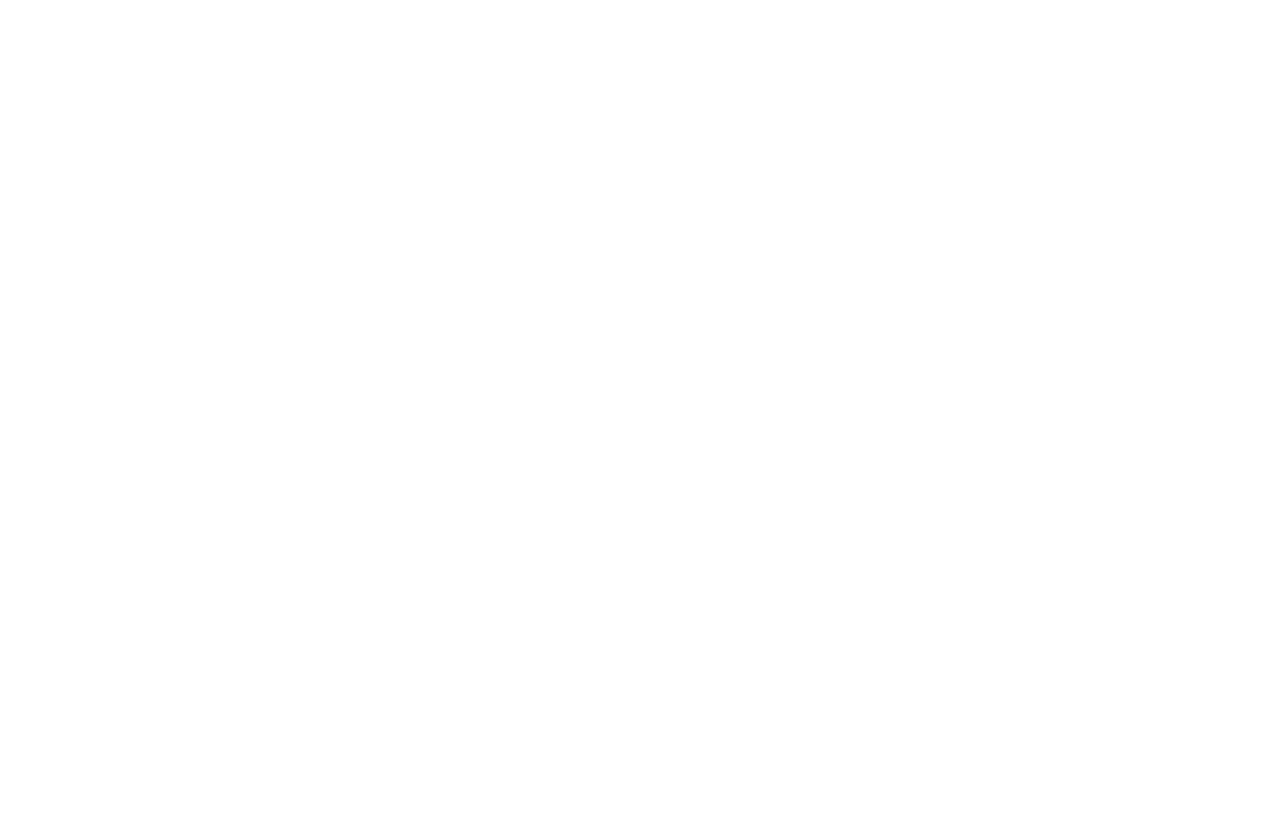
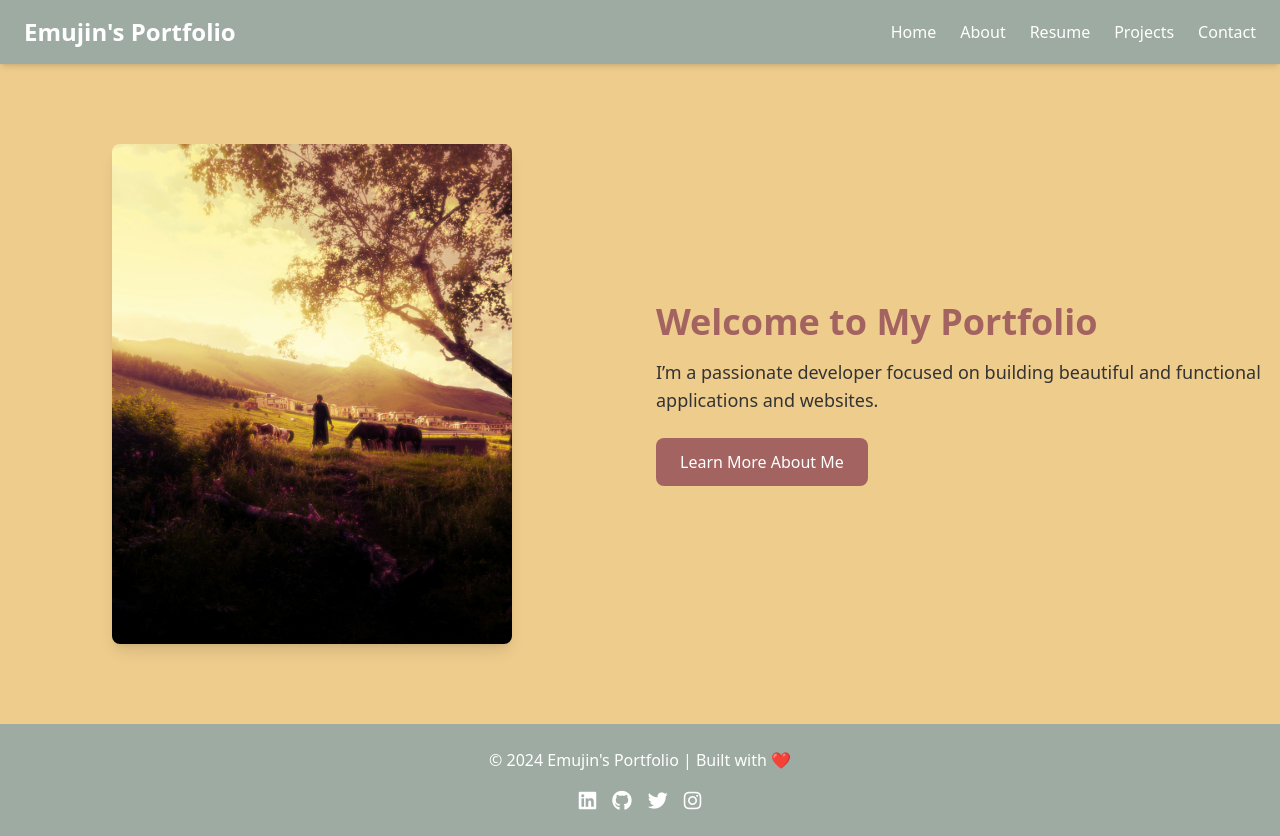
Before and after one commit to emujints/C4Prog-WT-PROJ, a website: page index.html in a window 1280 px wide. Before the commit the page ends 800 px from the top, so only its background shows below. Drawn offline with nearby package versions, Linux system fonts and the light colour scheme.

Commit message:
feat(homepage): complete homepage layout and styling

```diff
--- a/index.html
+++ b/index.html
@@ -2,9 +2,63 @@
 <html lang="en">
 <head>
     <meta charset="UTF-8">
-    <title>Title</title>
+    <meta name="viewport" content="width=device-width, initial-scale=1.0">
+    <title>Emujin Tsengelbayar</title>
+    <script src="https://cdn.tailwindcss.com"></script>
+    <script src="https://kit.fontawesome.com/674d161467.js" crossorigin="anonymous"></script>
 </head>
-<body>
+<body class="bg-[#eecc8c] text-[#333]">
 
+<header class="bg-[#9eaba2] text-white sticky top-0 shadow-md w-full">
+    <div class="max-w-7xl mx-auto flex justify-between items-center py-4 px-6">
+        <h1 class="text-2xl font-bold">Emujin's Portfolio</h1>
+        <nav>
+            <ul class="flex gap-6">
+                <li><a href="#" class="hover:text-[#a36361] transition">Home</a></li>
+                <li><a href="#" class="hover:text-[#a36361] transition">About</a></li>
+                <li><a href="#" class="hover:text-[#a36361] transition">Resume</a></li>
+                <li><a href="#" class="hover:text-[#a36361] transition">Projects</a></li>
+                <li><a href="#" class="hover:text-[#a36361] transition">Contact</a></li>
+            </ul>
+        </nav>
+    </div>
+</header>
+
+<section class="text-center py-20">
+    <div class="max-w-7xl mx-auto flex flex-col lg:flex-row items-center gap-8">
+        <div class="w-full lg:w-1/2">
+            <img src="assets/img/portfolio.jpg" alt="Emujin Tsengelbayar" class="rounded-lg shadow-lg w-[300px] h-[400px] md:w-[400px] md:h-[500px] object-cover mx-auto">
+        </div>
+        <div class="w-full lg:w-1/2 text-left">
+            <h2 class="text-3xl md:text-4xl font-bold text-[#a36361]">Welcome to My Portfolio</h2>
+            <p class="mt-4 text-lg">I’m a passionate developer focused on building beautiful and functional applications and websites.</p>
+            <div class="mt-6">
+                <button class="bg-[#a36361] text-white px-6 py-3 rounded-lg hover:bg-[#e8b298] transition">
+                    Learn More About Me
+                </button>
+            </div>
+        </div>
+    </div>
+</section>
+
+
+
+<footer class="bg-[#9eaba2] text-white py-6 text-center w-full">
+    <p>© 2024 Emujin's Portfolio | Built with ❤️</p>
+    <div class="flex justify-center gap-4 mt-4">
+        <a href="https://www.linkedin.com" target="_blank" class="hover:text-[#a36361] transition">
+            <i class="fab fa-linkedin fa-lg"></i>
+        </a>
+        <a href="https://github.com" target="_blank" class="hover:text-[#a36361] transition">
+            <i class="fab fa-github fa-lg"></i>
+        </a>
+        <a href="https://twitter.com" target="_blank" class="hover:text-[#a36361] transition">
+            <i class="fab fa-twitter fa-lg"></i>
+        </a>
+        <a href="https://instagram.com" target="_blank" class="hover:text-[#a36361] transition">
+            <i class="fab fa-instagram fa-lg"></i>
+        </a>
+    </div>
+</footer>
 </body>
 </html>
--- /dev/null
+++ b/package.json
@@ -0,0 +1,5 @@
+{
+  "dependencies": {
+    "tailwindcss": "^3.4.15"
+  }
+}
--- /dev/null
+++ b/tailwind.config.js
@@ -0,0 +1,15 @@
+/** @type {import('tailwindcss').Config} */
+module.exports = {
+  content: ["./src/input.css",
+      "./assets/css/site.css",
+      "./index.html",
+      "./about.html",
+      "./contact.html",
+      "./mywork.html",
+      "./projects.html",
+      "./resume.html"],
+  theme: {
+    extend: {},
+  },
+  plugins: [],
+}
```
Also changed, not shown: assets/img/portfolio.jpg (added), src/input.css (added), 1 other file.
